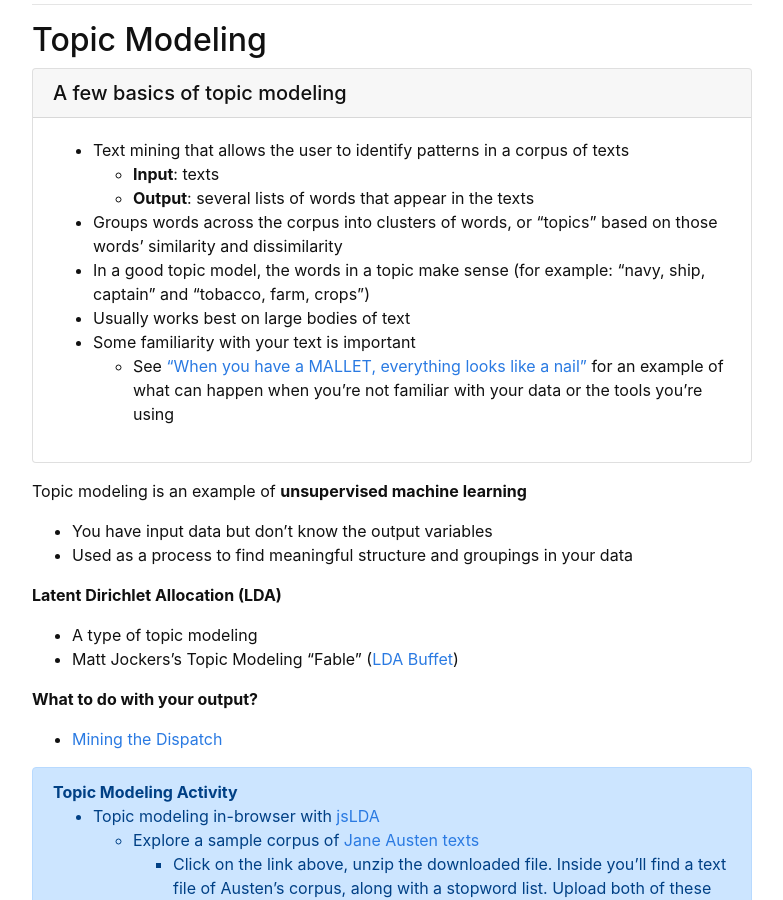
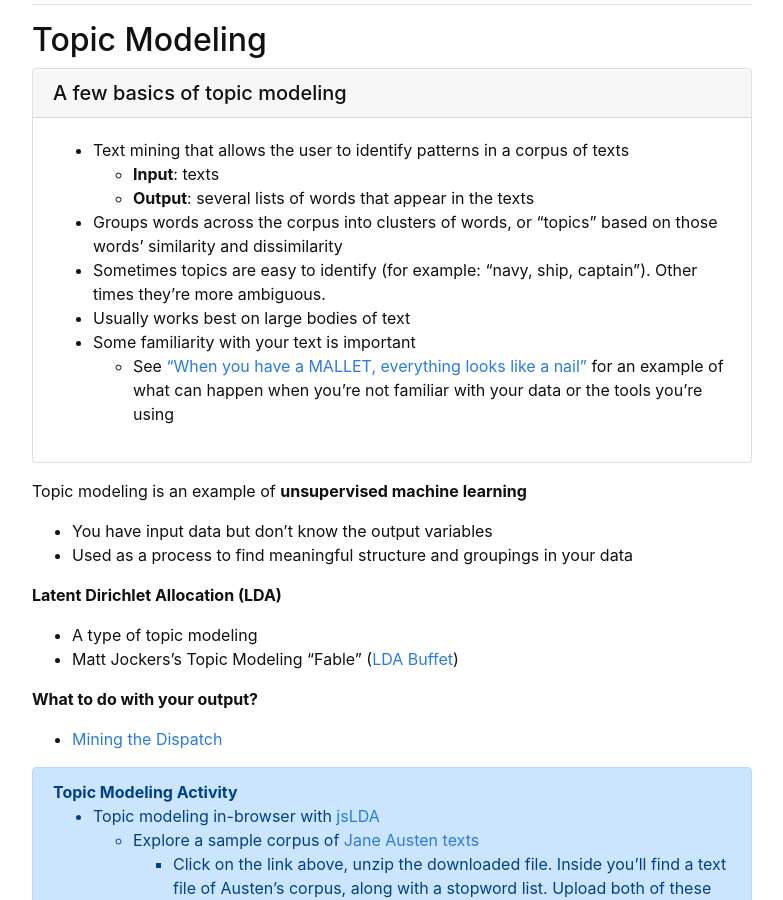
Before and after one commit to owikle/topicmodeling, a Jekyll site: the page built from content/3-machine.md, in a window 1280 px wide and 900 px high, scrolled down 1016 px. Shown: the whole window, without its empty margins (248-1031 px from the left). Built offline with Jekyll 4.4.1, drawn with Linux system fonts in a browser that asks for light colours.

Commit message:
more topic model editing

```diff
--- a/content/3-machine.md
+++ b/content/3-machine.md
@@ -41,7 +41,7 @@ Demos:
     - **Input**: texts
     - **Output**: several lists of words that appear in the texts
 - Groups words across the corpus into clusters of words, or "topics" based on those words' similarity and dissimilarity
-- In a good topic model, the words in a topic make sense (for example: "navy, ship, captain" and "tobacco, farm, crops")
+- Sometimes topics are easy to identify (for example: "navy, ship, captain"). Other times they're more ambiguous.
 - Usually works best on large bodies of text
 - Some familiarity with your text is important
     - See ["When you have a MALLET, everything looks like a nail"](http://sappingattention.blogspot.com/2012/11/when-you-have-mallet-everything-looks.html) for an example of what can happen when you're not familiar with your data or the tools you're using
```
